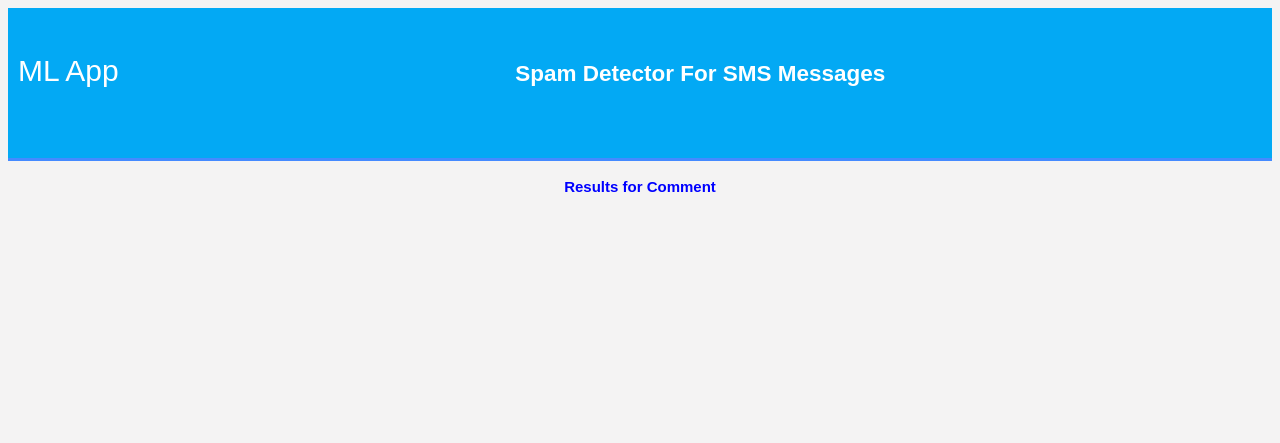
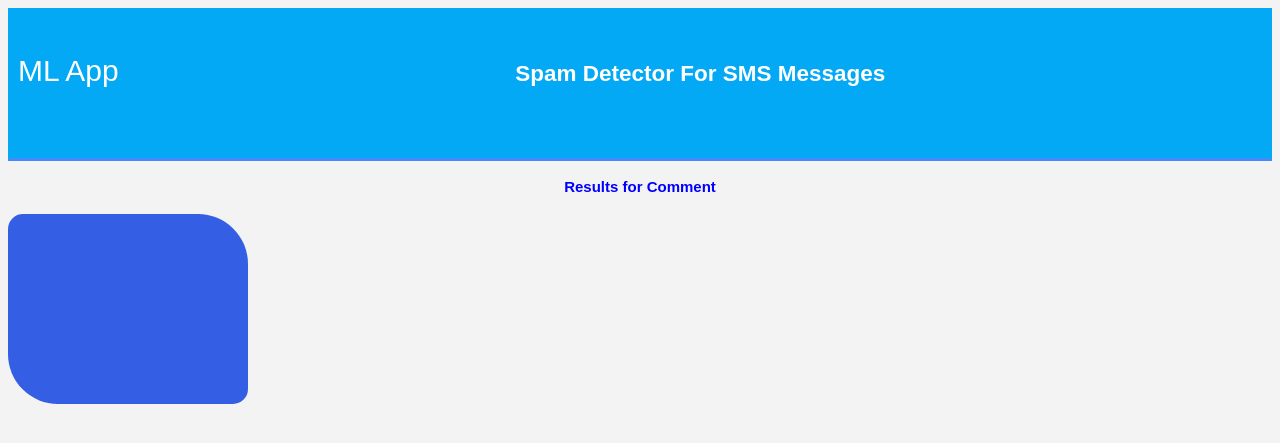
Before and after one commit to masood545/NLP-HEROKU-DEPLOYMENT, a Flask app: template templates/result.html in a window 1280 px wide. Shown: the top 443 px of the page. Run offline with Flask 2, Linux system fonts and the light colour scheme; the template is opened without the code that fills it, so the values that code supplies are empty; parts of the project's set-up code (start-up, migrations or seed data) failed here and were passed over.

Commit message:
modified css agian

```diff
--- a/static/styles.css
+++ b/static/styles.css
@@ -47,7 +47,7 @@ header h2{
 .btn-info:hover {background: #0b7dda;}
 
 
-.resultss{
+.results{
 	border-radius: 15px 50px;
     background: #345fe4;
     padding: 20px;
```
